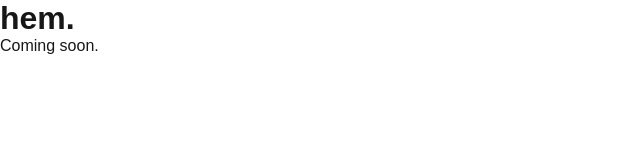
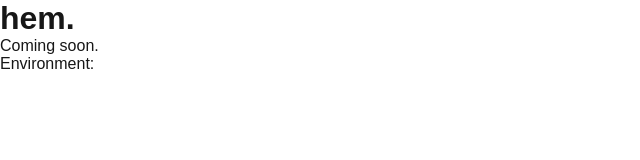
Before and after one commit to yariksharp/hem, a Next.js app: page / in a window 1280 px wide. Shown: the top 160 px of the page, without its empty margins (0-640 px from the left). Built offline with nearby package versions, Linux system fonts and the light colour scheme.

Commit message:
Show the environment name on the page

```diff
--- a/src/app/page.tsx
+++ b/src/app/page.tsx
@@ -1,8 +1,9 @@
 export default function Home() {
   return (
     <main>
-  <h1>hem.</h1>
-  <p>Coming soon.</p>
-</main>
+      <h1>hem.</h1>
+      <p>Coming soon.</p>
+      <p>Environment: {process.env.NEXT_PUBLIC_APP_ENV}</p>
+    </main>
   );
 }
```
Also changed, not shown: 1 other file (tests, documents, lock files or other folders).
